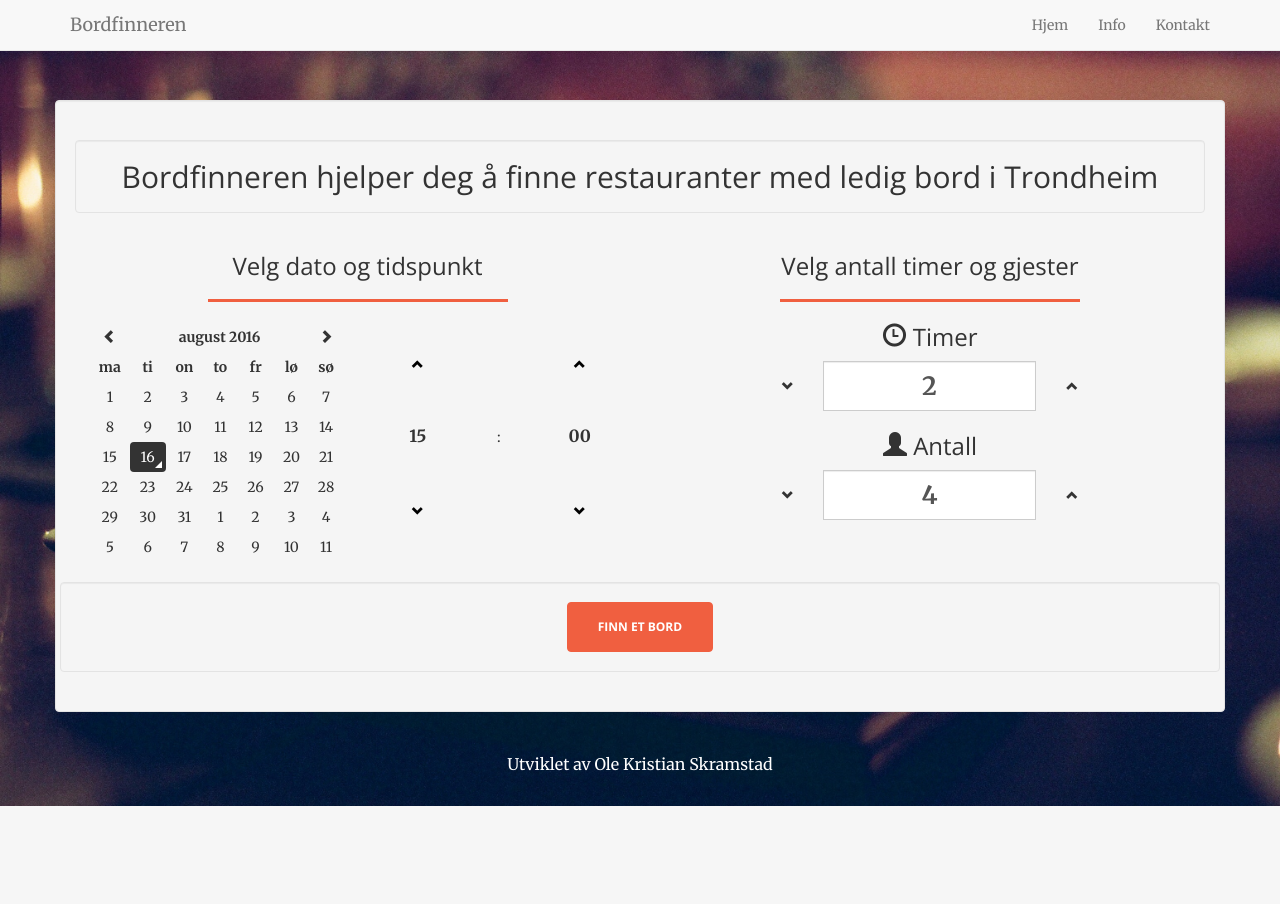
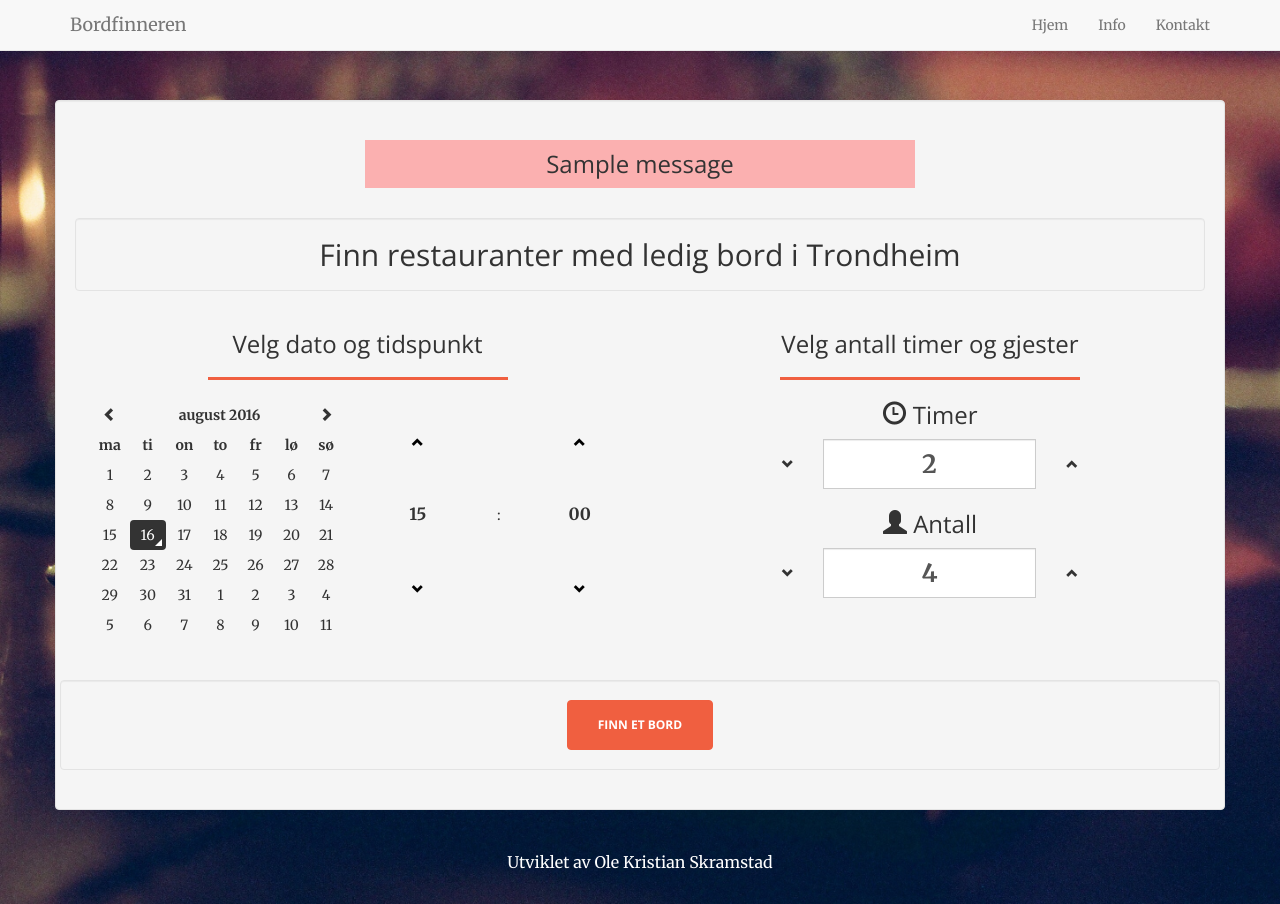
Before and after one commit to okristian1/bord, a Flask app: page / in a window 1280 px wide. Before the commit the page ends 806 px from the top, so only its background shows below. Run offline with Flask 2, Linux system fonts and the light colour scheme; tables that the repository leaves empty hold one stand-in row (values such as "Sample post"); one stand-in notice (Sample message) is shown; parts of the project's set-up code (start-up, migrations or seed data) failed here and were passed over; some libraries are stand-ins or nearby versions.

Commit message:
broke website

```diff
--- a/fetch.py
+++ b/fetch.py
@@ -29,7 +29,7 @@ def get_info():
     reservations_una = []
 
     date = datetime.now().date() - timedelta(days=1)
-    for i in range(2):
+    for i in range(30):
         date += timedelta(days=1)
 
 #        banksalen = urlopen('https://sparbank1.2book.se/simpleIntegration/GetCreaJson?RestaurantId=4&dateTime=' + str(date))
--- a/myproject.py
+++ b/myproject.py
@@ -1,12 +1,13 @@
 # -*- coding: utf-8 -*-
 
 from fetch import *
+from config import *
 
 mail = Mail()
 
 
 app = Flask(__name__)
-app.secret_key = 'Development'
+app.secret_key = secret_key
 
 app.config["MAIL_SERVER"] = "smtp.gmail.com"
 app.config["MAIL_PORT"] = 465
@@ -131,7 +132,8 @@ def my_form_post():
             'kart': "https://www.google.com/maps/embed?pb=!1m14!1m8!1m3!1d7137.228880057128!2d10.4108471!3d63.4348489!3m2!1i1024!2i768!4f13.1!3m3!1m2!1s0x0%3A0x7a454e0b5dbcc45!2sS%C3%B8strene+Karlsen+AS!5e0!3m2!1sno!2sno!4v1464767160518"})
 
         elif restaurants == []:
-            return render_template('oops.html')
+            flash("Beklager, fant ingen restauranter med ledig bord!")
+            return render_template('dev.html')
 
 
         return render_template('restaurants.html', restaurants = restaurants)
@@ -174,4 +176,4 @@ def read_from_db(user_timedate_start, user_timedate_end, user_date, restaurant):
 
 
 if __name__ == '__main__':
-    app.run(debug=True)
+    app.run()
--- a/sql.py
+++ b/sql.py
@@ -113,12 +113,10 @@ def delete_old():
 
 
 
-#create_table()
-#get_info()
+create_table()
 #data_entry()
-#add_new_reservations()
+add_new_reservations()
 #delete_old()
-#read_from_db(1461823200, 1461877200, '2016-04-28%', 'SpareBank 1%')
 
 
 c.close()
--- a/static/styles/css/creative.css
+++ b/static/styles/css/creative.css
@@ -9,8 +9,9 @@
  /* Message flashing */
  .flash {
    background-color: #FBB0B0;;
-   width:100%;
    text-align: center;
+   line-height: 2;
+   width: 100%;
  }
 
  .white-text {
--- a/templates/about.html
+++ b/templates/about.html
@@ -11,7 +11,7 @@
 {% block content %}
 <section>
   <div class="container">
-  <div class="well col-lg-6 col-lg-offset-3 col-xs-10 col-xs-offset-1">
+  <div class="well col-lg-8 col-lg-offset-2 col-xs-10 col-xs-offset-1">
       <div class="text-center">
         <br>
         <h2 class="section-heading">Litt informasjon om nettsiden</h2>
--- a/templates/dev.html
+++ b/templates/dev.html
@@ -11,7 +11,20 @@
     <div class="row">
       <br><br><br><br><br>
       <section class="well">
-        <h2 class="well">Bordfinneren hjelper deg å finne restauranter med ledig bord i Trondheim</h2>
+{% with messages = get_flashed_messages() %}
+  {% if messages %}
+<div class="row">
+    <div class="col-lg-6 col-lg-offset-3 flashes">
+    {% for message in messages %}
+      <h3 class="flash">{{ message }}</h3>
+    {% endfor %}
+  </div>
+</div>
+  {% endif %}
+{% endwith %}
+{% block body %}{% endblock %}
+
+        <h2 class="well">Finn restauranter med ledig bord i Trondheim</h2>
       <div id="finnbord" class='col-lg-6 col-lg-offset-0 col-sm-8 col-sm-offset-2 col-xs-10 col-xs-offset-1'>
         <div class="row">
         <h3>Velg dato og tidspunkt</h3>
@@ -57,6 +70,7 @@
                         </div>
                         </div>
                     </div>
+                    <br>
                     <div class="row well">
                     <div class="col-lg-2 col-lg-offset-5 text-center">
                     <input type="submit" class="btn btn-primary btn-xl" value="Finn et bord">
```
Also changed, not shown: bookings.db.
